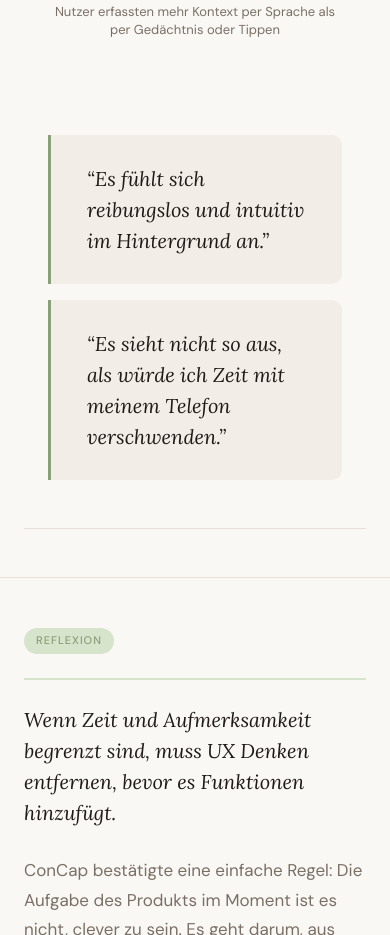
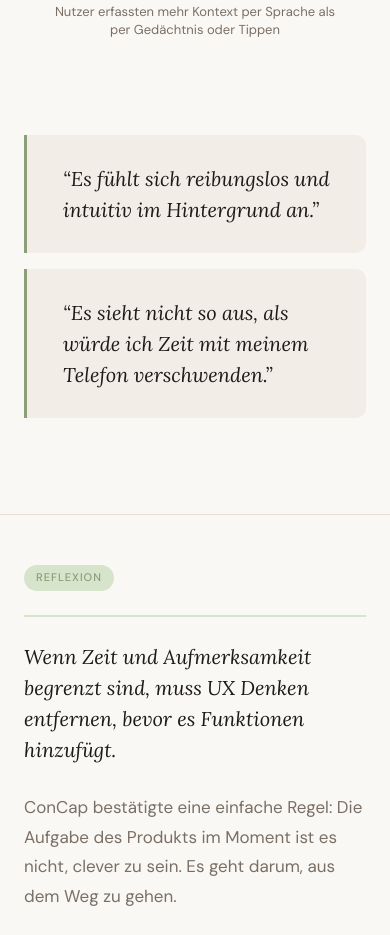
Before and after one commit to aylinirk/portfolio, an Eleventy site: page src/de/work/concap.md in a window 390 px wide. Shown: the part 9856-10791 px from the top of the page. Built offline with nearby package versions, Linux system fonts and the light colour scheme; Eleventy itself is replaced by a stand-in of ours; files that its build step writes are made by us from their sources.

Commit message:
fix: remove double horizontal padding on quotes-wrapper
The .quotes-wrapper was applying the same centering padding math
as its parent .narrative-section, leaving ~80px of content width.
Removing the horizontal padding — the section already constrains
the column.

```diff
--- a/src/assets/css/main.css
+++ b/src/assets/css/main.css
@@ -787,8 +787,7 @@ body {
 }
 
 .quotes-wrapper {
-  padding: 0 max(48px, calc(50vw - 380px)) 72px;
-  border-bottom: 1px solid var(--border);
+  padding-bottom: 72px;
 }
 
 /* ── 26. TESTIMONIAL ────────────────────────────────────────── */
@@ -873,7 +872,7 @@ body {
   .narrative-section { padding: 64px 32px; }
   .decisions-section { padding: 64px 32px; }
   .phase-block { padding: 48px 32px; }
-  .quotes-wrapper { padding: 0 32px 64px; }
+  .quotes-wrapper { padding-bottom: 64px; }
   .reflection-inner { gap: 40px; }
   .footer { padding: 40px 32px 0; }
   .footer__watermark { font-size: 18vw; }
@@ -946,7 +945,7 @@ body {
   .phase-grid { grid-template-columns: 1fr; }
   .decision-row { grid-template-columns: 1fr; gap: 16px; padding: 28px 0; }
   .reflection-inner { grid-template-columns: 1fr; gap: 28px; }
-  .quotes-wrapper { padding: 0 24px 48px; }
+  .quotes-wrapper { padding-bottom: 48px; }
   .next-project { padding: 48px 24px; }
   .insight-strip { padding: 64px 24px; }
   .testimonial-section { padding: 64px 24px; }
```
